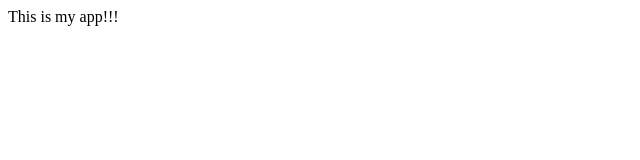
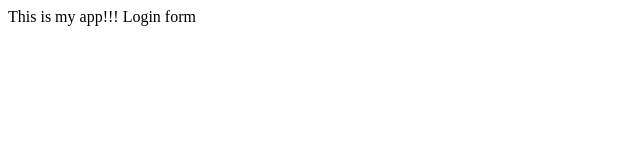
Before and after one commit to AmitRuder/MyAppTry, a plain HTML site: page index.html in a window 1280 px wide. Shown: the full height of the page, 0-640 px from the left. Drawn offline with Linux system fonts and the light colour scheme.

Commit message:
login form

```diff
--- /dev/null
+++ b/dir2/app2.js
@@ -0,0 +1 @@
+console.log('this is 2');
--- a/index.html
+++ b/index.html
@@ -5,6 +5,7 @@
   </head>
   <body>
     This is my app!!!
+    Login form
   </body>
 
 
```
Also changed, not shown: login.html (added, +1 -0 lines), log.txt (added).
